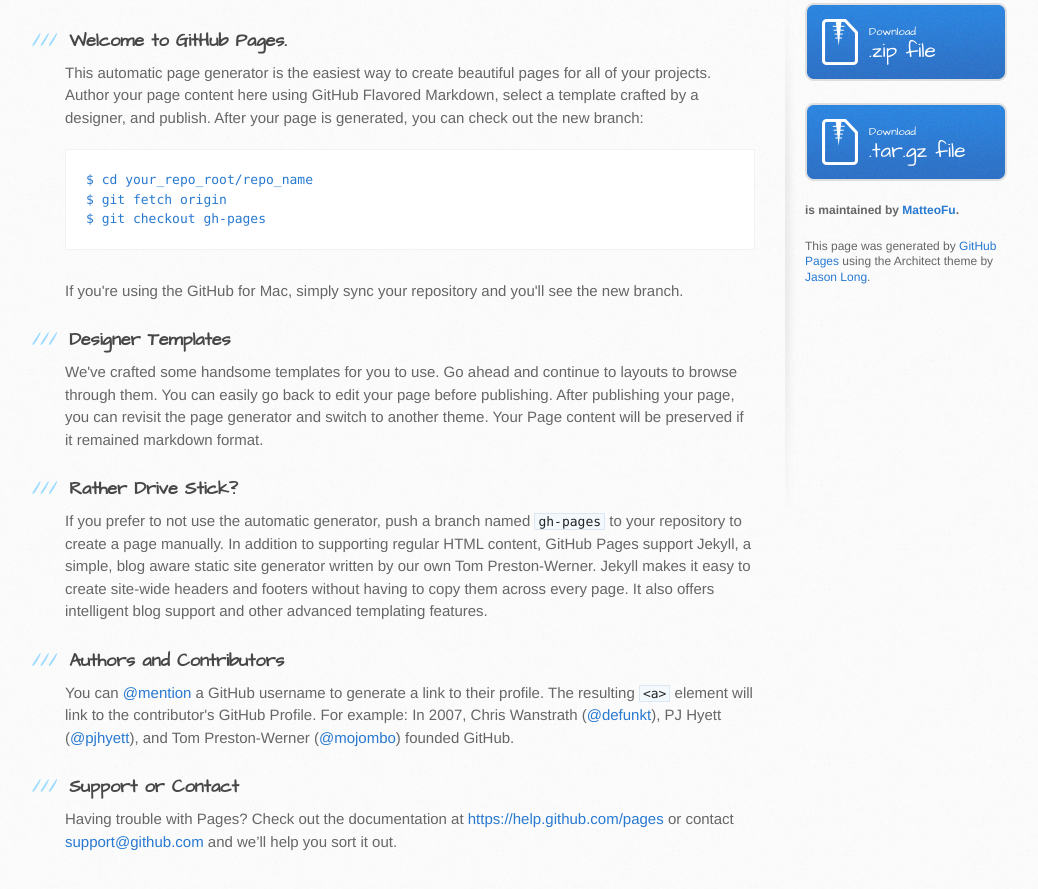
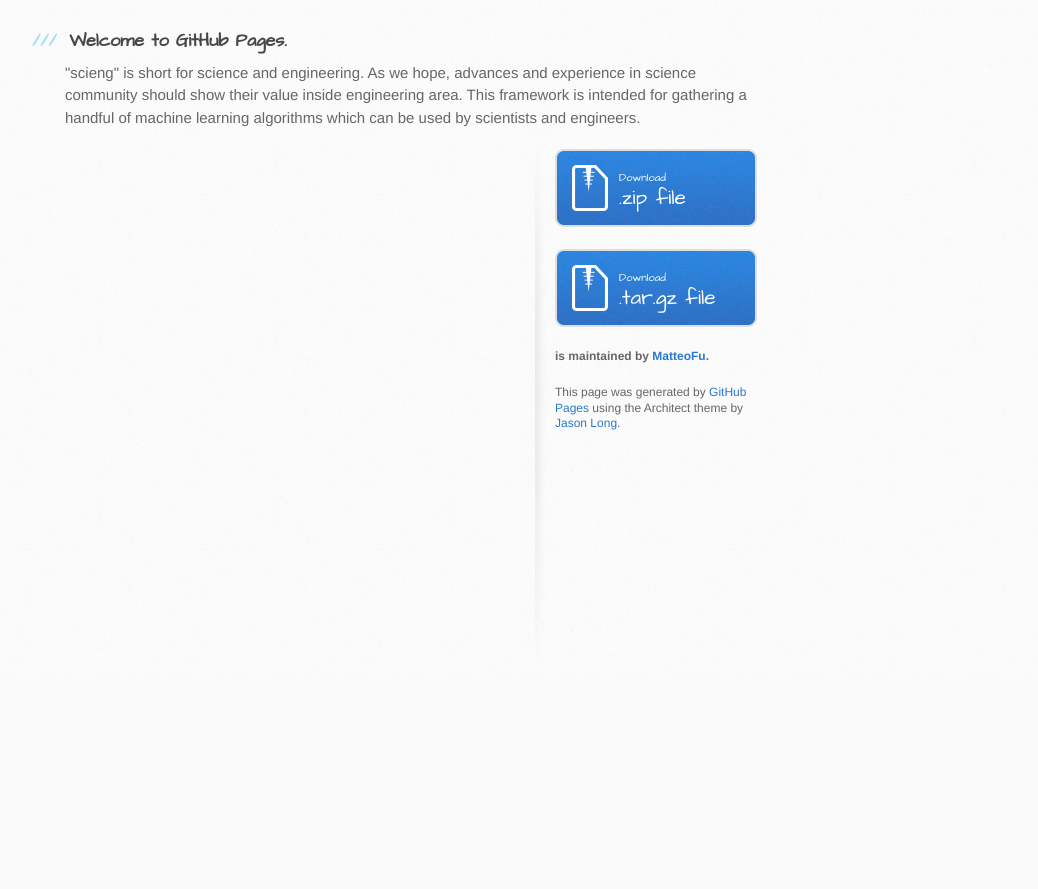
Before and after one commit to MatteoFu/scieng, a plain HTML site: page index.html in a window 1280 px wide. Shown: the part 263-1152 px from the top of the page, without its empty margins (105-1143 px from the left). After the commit the page ends 939 px from the top, so only its background shows below. Drawn offline with Linux system fonts and the light colour scheme.

Commit message:
new format for index.html

```diff
--- a/index.html
+++ b/index.html
@@ -31,35 +31,7 @@
           <h3>
 <a id="welcome-to-github-pages" class="anchor" href="#welcome-to-github-pages" aria-hidden="true"><span class="octicon octicon-link"></span></a>Welcome to GitHub Pages.</h3>
 
-<p>This automatic page generator is the easiest way to create beautiful pages for all of your projects. Author your page content here using GitHub Flavored Markdown, select a template crafted by a designer, and publish. After your page is generated, you can check out the new branch:</p>
-
-<pre><code>$ cd your_repo_root/repo_name
-$ git fetch origin
-$ git checkout gh-pages
-</code></pre>
-
-<p>If you're using the GitHub for Mac, simply sync your repository and you'll see the new branch.</p>
-
-<h3>
-<a id="designer-templates" class="anchor" href="#designer-templates" aria-hidden="true"><span class="octicon octicon-link"></span></a>Designer Templates</h3>
-
-<p>We've crafted some handsome templates for you to use. Go ahead and continue to layouts to browse through them. You can easily go back to edit your page before publishing. After publishing your page, you can revisit the page generator and switch to another theme. Your Page content will be preserved if it remained markdown format.</p>
-
-<h3>
-<a id="rather-drive-stick" class="anchor" href="#rather-drive-stick" aria-hidden="true"><span class="octicon octicon-link"></span></a>Rather Drive Stick?</h3>
-
-<p>If you prefer to not use the automatic generator, push a branch named <code>gh-pages</code> to your repository to create a page manually. In addition to supporting regular HTML content, GitHub Pages support Jekyll, a simple, blog aware static site generator written by our own Tom Preston-Werner. Jekyll makes it easy to create site-wide headers and footers without having to copy them across every page. It also offers intelligent blog support and other advanced templating features.</p>
-
-<h3>
-<a id="authors-and-contributors" class="anchor" href="#authors-and-contributors" aria-hidden="true"><span class="octicon octicon-link"></span></a>Authors and Contributors</h3>
-
-<p>You can <a href="https://github.com/blog/821" class="user-mention">@mention</a> a GitHub username to generate a link to their profile. The resulting <code>&lt;a&gt;</code> element will link to the contributor's GitHub Profile. For example: In 2007, Chris Wanstrath (<a href="https://github.com/defunkt" class="user-mention">@defunkt</a>), PJ Hyett (<a href="https://github.com/pjhyett" class="user-mention">@pjhyett</a>), and Tom Preston-Werner (<a href="https://github.com/mojombo" class="user-mention">@mojombo</a>) founded GitHub.</p>
-
-<h3>
-<a id="support-or-contact" class="anchor" href="#support-or-contact" aria-hidden="true"><span class="octicon octicon-link"></span></a>Support or Contact</h3>
-
-<p>Having trouble with Pages? Check out the documentation at <a href="https://help.github.com/pages">https://help.github.com/pages</a> or contact <a href="mailto:support@github.com">support@github.com</a> and we’ll help you sort it out.</p>
-        </section>
+<p>"scieng" is short for science and engineering. As we hope, advances and experience in science community should show their value inside engineering area. This framework is intended for gathering a handful of machine learning algorithms which can be used by scientists and engineers.</p>
 
         <aside id="sidebar">
           <a href="https://github.com/MatteoFu/scieng/zipball/master" class="button">
```
